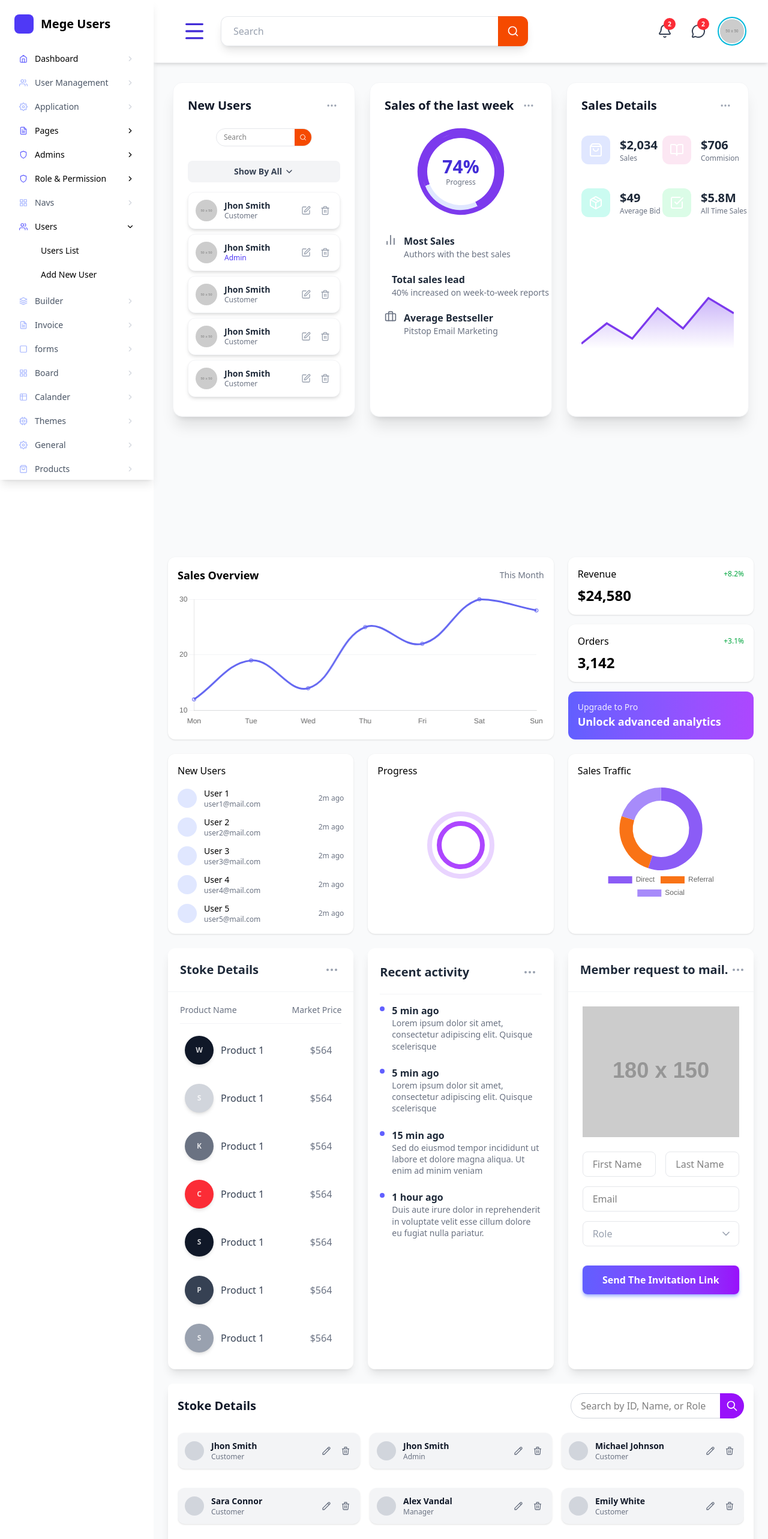
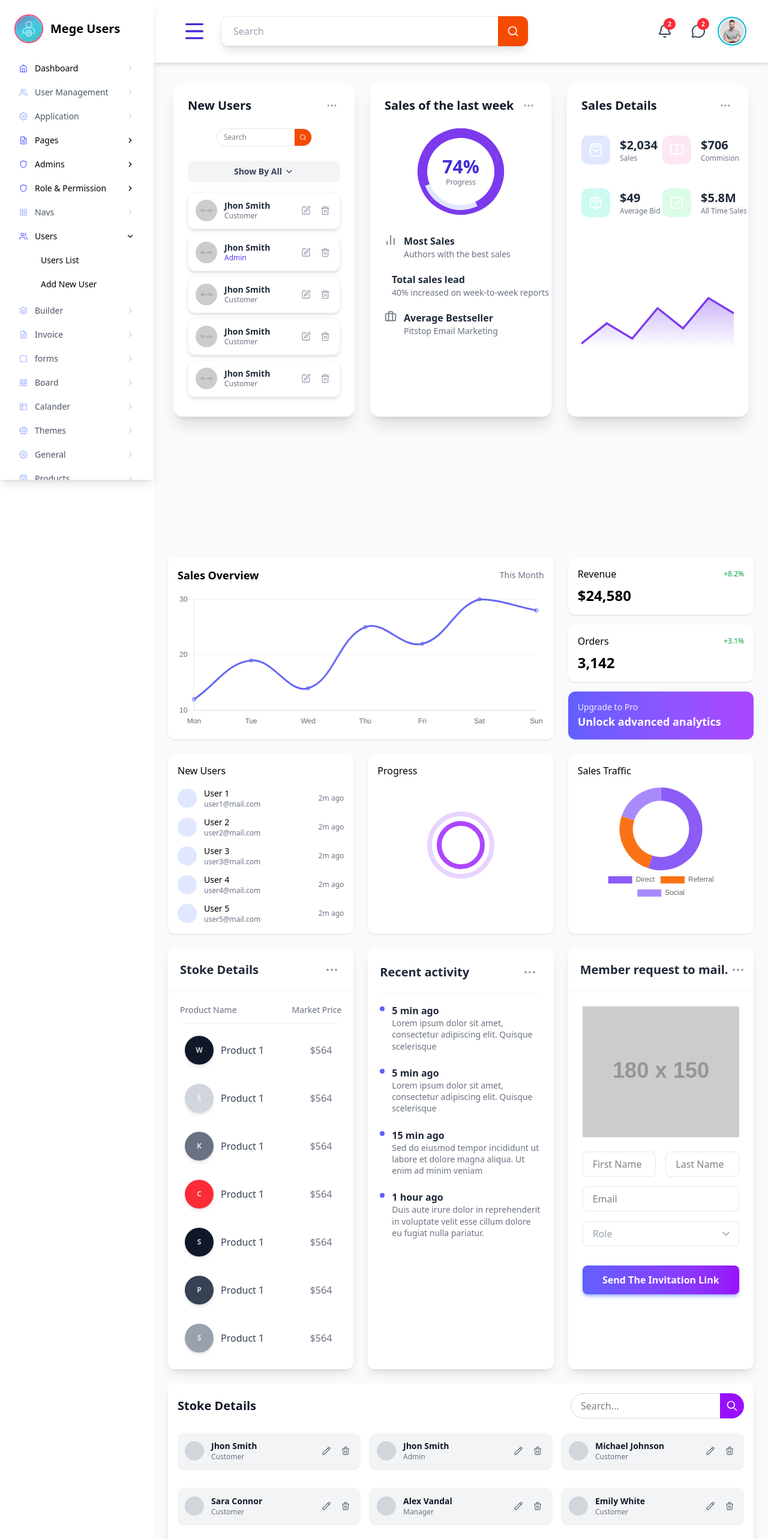
Before and after one commit to Muhammad-Munsif/users-dashboard, a React (Vite) app: page / in a window 1280 px wide. Shown: the top 2566 px of the page at 60% size. Built offline with nearby package versions, Linux system fonts and the light colour scheme.

Commit message:
small changes in three components

```diff
--- a/index.html
+++ b/index.html
@@ -2,7 +2,7 @@
 <html lang="en">
   <head>
     <meta charset="UTF-8" />
-    <link rel="icon" type="image/svg+xml" href="/vite.svg" />
+    <link rel="icon" type="image/svg+xml" href="./src/assets/logo.jpg" />
     <meta name="viewport" content="width=device-width, initial-scale=1.0" />
     <title>users-dashboard</title>
   </head>
--- a/src/Components/Navbar.jsx
+++ b/src/Components/Navbar.jsx
@@ -12,7 +12,7 @@ import {
   Settings,
   LogOut,
 } from "lucide-react";
-
+import Person from "../assets/person1.webp";
 // Custom component for a standard notification icon with a badge
 const NotificationIcon = ({ IconComponent, count, color }) => (
   // The icon is passed as IconComponent
@@ -42,7 +42,6 @@ const Navbar = () => {
 
   // Mock user data for the avatar
   const user = {
-    avatarUrl: "https://placehold.co/50x50/374151/FFFFFF?text=JP", // Placeholder image
     name: "John Profile",
   };
 
@@ -65,7 +64,7 @@ const Navbar = () => {
             </button>
 
             {/* 2. Search Bar Group */}
-            <div className="flex-1 max-w-lg flex items-center shadow-lg rounded-xl">
+            <div className="flex-1 max-w-lg flex items-center shadow-lg rounded-xl **hidden sm:flex**">
               {/* Search Input */}
               <input
                 type="text"
@@ -111,7 +110,7 @@ const Navbar = () => {
                 >
                   <img
                     className="h-10 w-10 rounded-full object-cover ring-2 ring-cyan-500 ring-offset-2 ring-offset-white"
-                    src={user.avatarUrl}
+                    src={Person}
                     alt={user.name}
                     // Fallback for image loading errors
                     onError={(e) => {
--- a/src/Components/Sidebar.jsx
+++ b/src/Components/Sidebar.jsx
@@ -22,7 +22,7 @@ import {
   FiSettings as FiSettingsOutline,
   FiLock,
 } from "react-icons/fi";
-
+import Logo from "../assets/logo.jpg";
 const Sidebar = () => {
   const [open, setOpen] = useState(false);
   const [usersOpen, setUsersOpen] = useState(true);
@@ -49,10 +49,16 @@ const Sidebar = () => {
       {/* Sidebar */}
       <div
         className={`fixed top-0 left-0 h-full w-64 bg-white shadow-lg p-6 transform transition-transform duration-300 z-40
-        ${open ? "translate-x-0" : "-translate-x-full"} md:translate-x-0 overflow-y-auto scrollbar-thin scrollbar-thumb-pink-500 scrollbar-track-pink-100`}
+        ${
+          open ? "translate-x-0" : "-translate-x-full"
+        } md:translate-x-0 overflow-y-auto scrollbar-thin scrollbar-thumb-pink-500 scrollbar-track-pink-100`}
       >
         <div className="flex items-center gap-3 mb-6">
-          <div className="size-8 rounded-lg bg-indigo-600" />
+          <img
+            className="w-12 h-12 bg-transparent opacity-75 rounded-full border-2 border-rose-600"
+            src={Logo}
+            alt="image is not found"
+          />
           <h2 className="text-xl font-semibold">Mege Users</h2>
         </div>
 
--- a/src/Components/StokeDetails.jsx
+++ b/src/Components/StokeDetails.jsx
@@ -114,7 +114,7 @@ const StokeDetails = () => {
         <div className="relative w-full md:w-auto flex items-center">
           <input
             type="text"
-            placeholder="Search by ID, Name, or Role"
+            placeholder="Search..."
             // Bind the input value to the searchTerm state
             value={searchTerm}
             // Update the state on every change
```
Also changed, not shown: src/assets/logo.jpg (added), src/assets/person1.webp (added).
